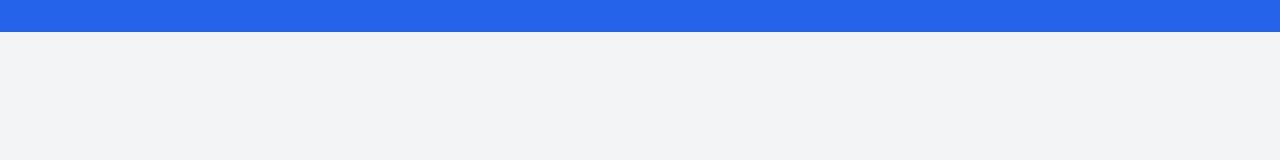
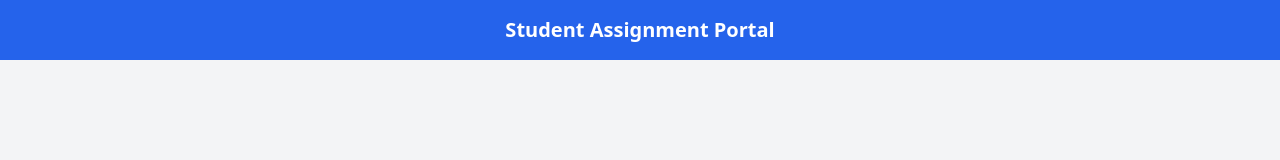
Before and after one commit to GABRIELBOSSTON/webdev-group-assignment, a plain HTML site: page index.html in a window 1280 px wide. Drawn offline with nearby package versions, Linux system fonts and the light colour scheme.

Commit message:
style: integrasi Tailwind CSS dan pembuatan desain Navbar

```diff
--- a/index.html
+++ b/index.html
@@ -10,6 +10,7 @@
 </head>
 <body class="bg-gray-100">
     <nav class="bg-blue-600 p-4 text-white text-center font-bold text-xl">
+        Student Assignment Portal
     </nav>
 </body>
 </html>
```
